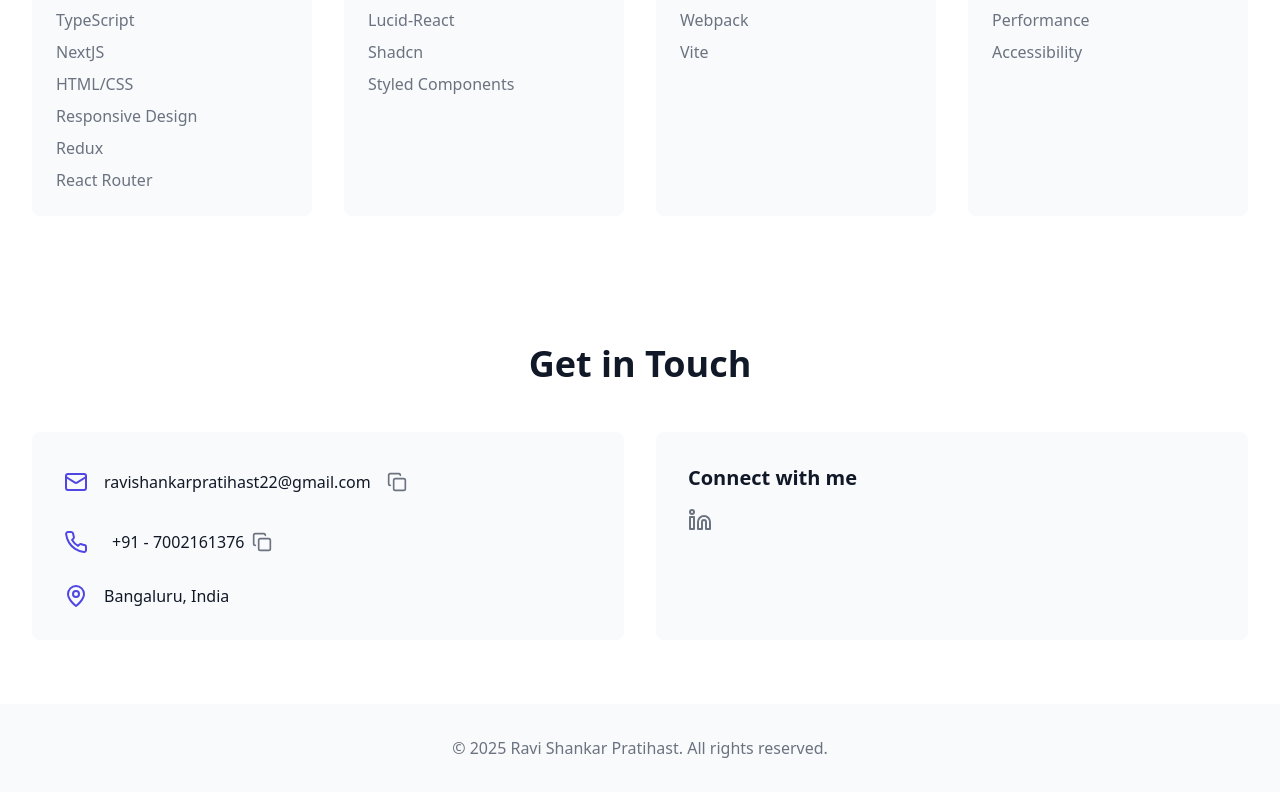
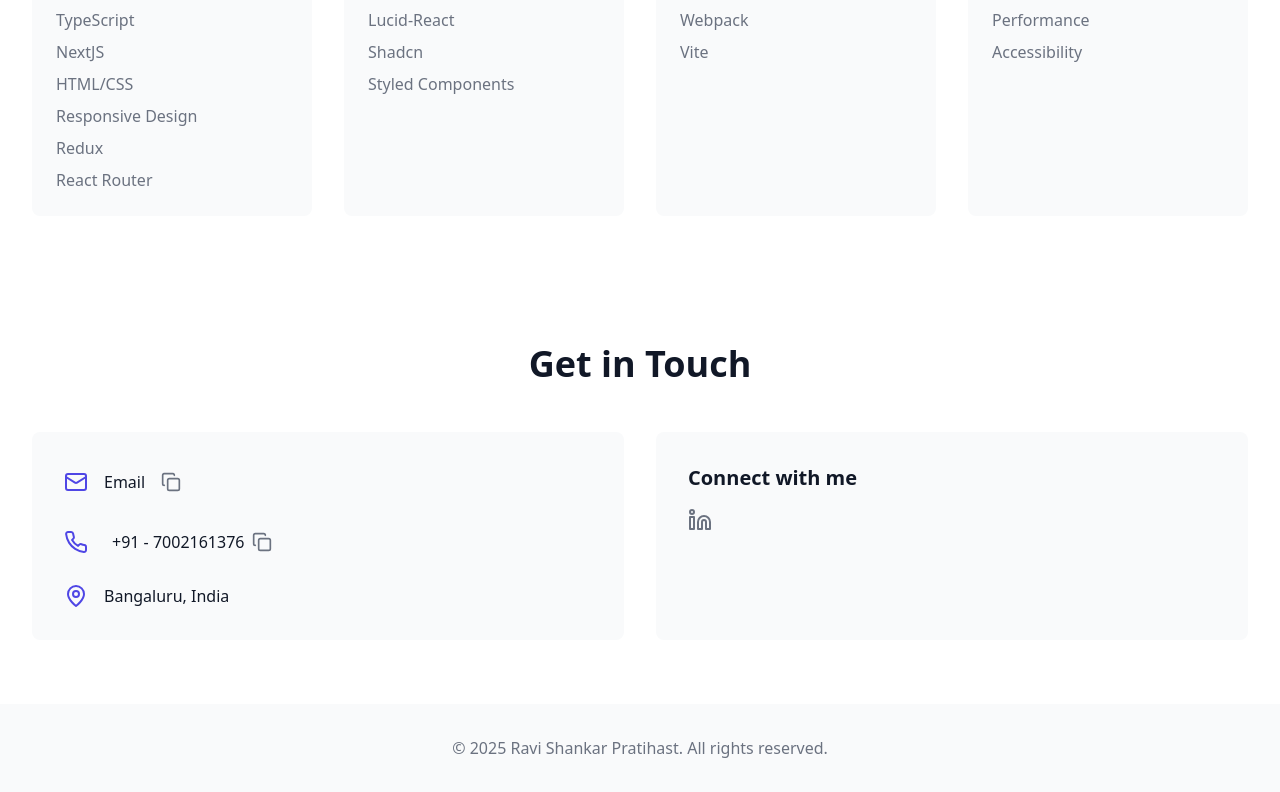
Before and after one commit to RaviPratihast/project, a React (Vite) app: page / in a window 1280 px wide. Shown: the part 2576-3368 px from the top of the page. Built offline with nearby package versions, Linux system fonts and the light colour scheme.

Commit message:
fix: update email display in Contact component for privacy

```diff
--- a/src/components/Contact.tsx
+++ b/src/components/Contact.tsx
@@ -53,7 +53,7 @@
                 <div className="flex items-center">
                   <Mail className="h-6 w-6 text-indigo-600 dark:text-indigo-400" />
                   <span className="ml-4 text-gray-900 dark:text-white">
-                    ravishankarpratihast22@gmail.com
+                    Email
                   </span>
                 </div>
                 <button
```
